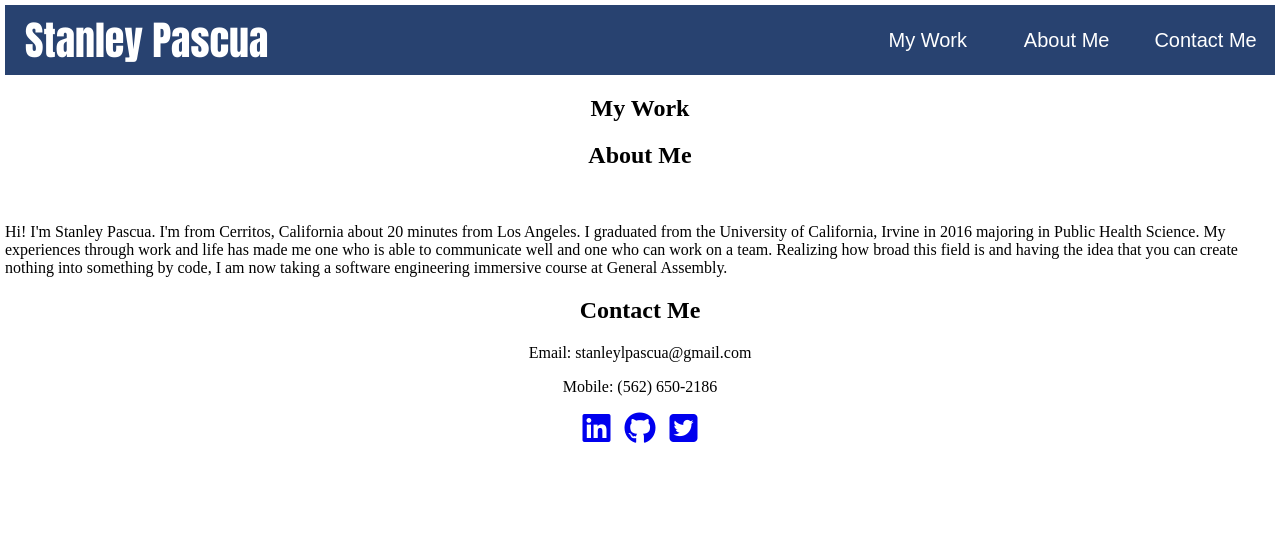
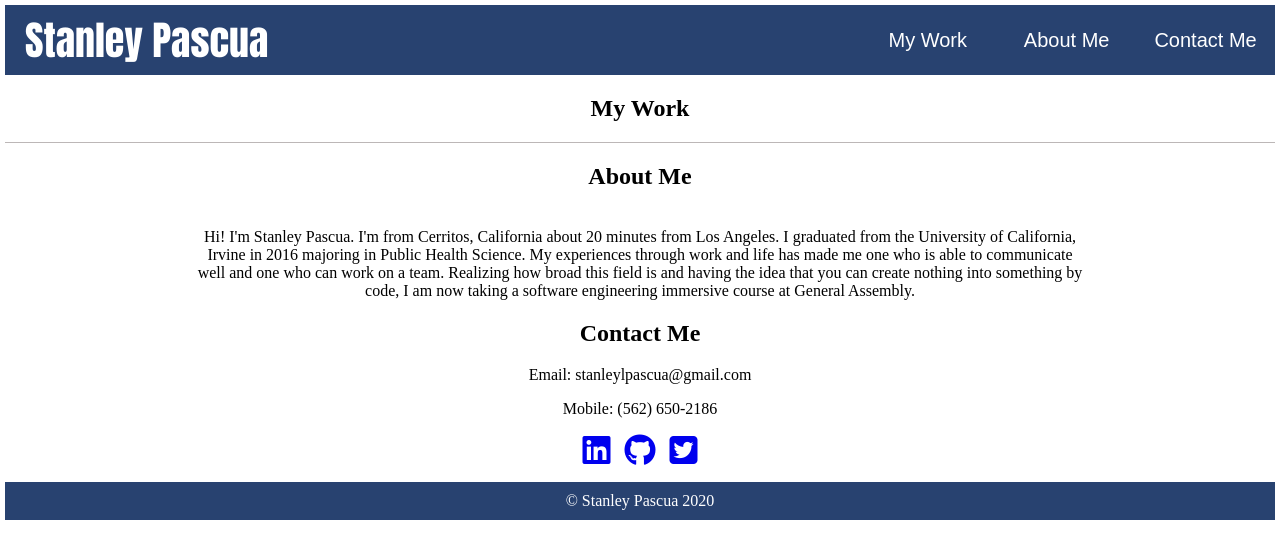
Before and after one commit to lezzles11/portfolio, a plain HTML site: page index.html in a window 1280 px wide. Drawn offline with nearby package versions, Linux system fonts and the light colour scheme; no server answers.

Commit message:
added icons and footer

```diff
--- a/index.html
+++ b/index.html
@@ -53,6 +53,9 @@
                 <li><a href="https://twitter.com/stanleylpascua"><i class="fab fa-2x fa-twitter-square"></i></a></li>
             </ul>
         </div>
+        <div class="footer">
+            <p>© Stanley Pascua 2020</p>
+        </div>
     </div>
 
 
--- a/style.css
+++ b/style.css
@@ -79,6 +79,16 @@ h2 {
     text-align: center;
 }
 
+.MyWork {
+    border-bottom: 1px solid #bcb7b7;
+}
+
+.AboutMe > p {
+    max-width: 70%;
+    text-align: center;
+    margin: 0 auto;
+}
+
 .ContactMe > p {
     text-align: center;
 }
@@ -91,6 +101,17 @@ h2 {
 .ContactMe > ul > li{
     display: inline;
     margin: 0 5px;
+}
+
+.footer {
+    background: #284270;
+
+}
+
+.footer > p {
+    color: white;
+    padding: 10px 0;
+    text-align: center;
 }
 
 @media (min-width: 1024px){
```
